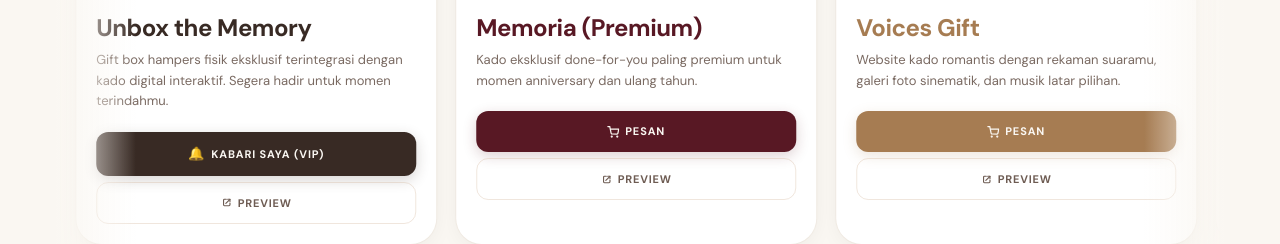
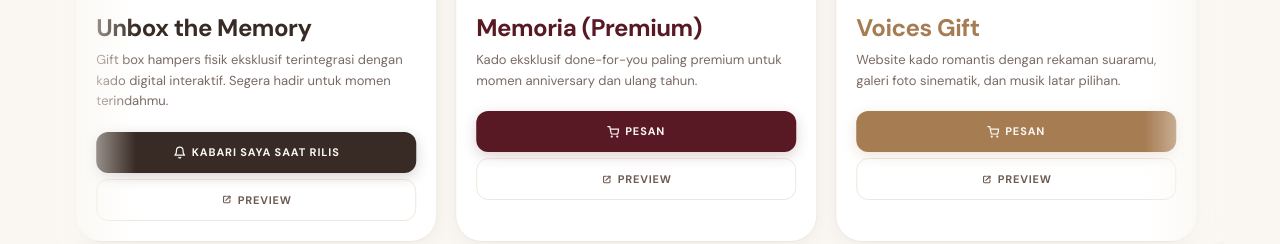
Before and after one commit to detectivecrewze/for-you-always, a Next.js app: page / in a window 1280 px wide. Shown: the part 1226-1470 px from the top of the page. Built offline with nearby package versions, Linux system fonts and the light colour scheme.

Commit message:
fix(copy): remove all VIP access phrasing across unbox-the-memory page and product cards

```diff
--- a/app/(landing)/catalog/unbox-the-memory/page.tsx
+++ b/app/(landing)/catalog/unbox-the-memory/page.tsx
@@ -293,13 +293,13 @@ export default function UnboxTheMemoryPage() {
                             maxWidth: "520px",
                             textAlign: "left"
                         }}>
-                            Pengalaman gift box hampers fisik eksklusif terintegrasi dengan kado digital interaktif. Segera hadir untuk momen terindahmu.
+                            Pengalaman gift box hampers fisik eksklusif berpadu dengan kado digital interaktif. Segera hadir untuk momen terindahmu.
                         </p>
 
                         {/* 4. CTA BUTTONS: VIP WA NOTIFICATION WAITLIST */}
                         <div style={{ display: "flex", flexWrap: "wrap", alignItems: "center", gap: "16px", marginBottom: "40px" }}>
                             <a
-                                href="https://wa.me/6281936109076?text=Halo%20Admin!%20Saya%20ingin%20mendaftar%20VIP%20Notification%20saat%20Hampers%20Unbox%20the%20Memory%20resmi%20dirilis."
+                                href="https://wa.me/6281936109076?text=Halo%20Admin!%20Saya%20ingin%20dikabari%20saat%20Hampers%20Unbox%20the%20Memory%20resmi%20dirilis."
                                 target="_blank"
                                 rel="noopener noreferrer"
                                 style={{
@@ -329,7 +329,7 @@ export default function UnboxTheMemoryPage() {
                                     <path d="M18 8A6 6 0 0 0 6 8c0 7-3 9-3 9h18s-3-2-3-9" />
                                     <path d="M13.73 21a2 2 0 0 1-3.46 0" />
                                 </svg>
-                                <span>Kabari Saya Saat Rilis (VIP Access)</span>
+                                <span>Kabari Saya Saat Rilis</span>
                             </a>
 
                             <Link
@@ -535,8 +535,8 @@ export default function UnboxTheMemoryPage() {
                         {[
                             {
                                 num: "01",
-                                title: "Daftar VIP Notification",
-                                desc: "Klik 'Kabari Saya Saat Rilis' untuk mendaftarkan WhatsApp kamu ke dalam daftar prioritas peluncuran pertama.",
+                                title: "Notifikasi Rilis",
+                                desc: "Klik 'Kabari Saya Saat Rilis' untuk mendaftarkan WhatsApp kamu agar mendapatkan pemberitahuan saat hampers resmi diluncurkan.",
                                 icon: (
                                     <svg width="22" height="22" viewBox="0 0 24 24" fill="none" stroke="currentColor" strokeWidth="1.5" strokeLinecap="round" strokeLinejoin="round">
                                         <path d="M21 16V8a2 2 0 0 0-1-1.73l-7-4a2 2 0 0 0-2 0l-7 4A2 2 0 0 0 3 8v8a2 2 0 0 0 1 1.73l7 4a2 2 0 0 0 2 0l7-4A2 2 0 0 0 21 16z"></path>
@@ -1038,7 +1038,7 @@ export default function UnboxTheMemoryPage() {
                     </p>
 
                     <a
-                        href="https://wa.me/6281936109076?text=Halo%20Admin!%20Saya%20ingin%20mendaftar%20VIP%20Notification%20saat%20Hampers%20Unbox%20the%20Memory%20resmi%20dirilis."
+                        href="https://wa.me/6281936109076?text=Halo%20Admin!%20Saya%20ingin%20dikabari%20saat%20Hampers%20Unbox%20the%20Memory%20resmi%20dirilis."
                         target="_blank"
                         rel="noopener noreferrer"
                         style={{
@@ -1068,7 +1068,7 @@ export default function UnboxTheMemoryPage() {
                             <path d="M18 8A6 6 0 0 0 6 8c0 7-3 9-3 9h18s-3-2-3-9" />
                             <path d="M13.73 21a2 2 0 0 1-3.46 0" />
                         </svg>
-                        <span>Kabari Saya Saat Rilis (VIP Access)</span>
+                        <span>Kabari Saya Saat Rilis</span>
                     </a>
                 </div>
             </section>
--- a/app/components/ProductCarousel.tsx
+++ b/app/components/ProductCarousel.tsx
@@ -213,8 +213,11 @@ export default function AutoScrollCarousel({ cards, speed = 55 }: AutoScrollCaro
                 >
                     {card.badgeText === "UPCOMING" ? (
                         <>
-                            <span style={{ fontSize: 13 }}>🔔</span>
-                            KABARI SAYA (VIP)
+                            <svg width="13" height="13" viewBox="0 0 24 24" fill="none" stroke="currentColor" strokeWidth="2.2" strokeLinecap="round" strokeLinejoin="round">
+                                <path d="M18 8A6 6 0 0 0 6 8c0 7-3 9-3 9h18s-3-2-3-9" />
+                                <path d="M13.73 21a2 2 0 0 1-3.46 0" />
+                            </svg>
+                            KABARI SAYA SAAT RILIS
                         </>
                     ) : (
                         <>
--- a/app/components/sections/CollectionSection.tsx
+++ b/app/components/sections/CollectionSection.tsx
@@ -90,7 +90,7 @@ export default function CollectionSection() {
                                 titleColor: "#382a24",
                                 description: "Gift box hampers fisik eksklusif terintegrasi dengan kado digital interaktif. Segera hadir untuk momen terindahmu.",
                                 href: "/catalog/unbox-the-memory",
-                                onAddToCart: () => window.open("https://wa.me/6281936109076?text=Halo%20Admin!%20Saya%20ingin%20mendaftar%20VIP%20Notification%20saat%20Hampers%20Unbox%20the%20Memory%20resmi%20dirilis.", "_blank")
+                                onAddToCart: () => window.open("https://wa.me/6281936109076?text=Halo%20Admin!%20Saya%20ingin%20dikabari%20saat%20Hampers%20Unbox%20the%20Memory%20resmi%20dirilis.", "_blank")
                             },
                             {
                                 badgeText: "#1 Exclusive",
```
